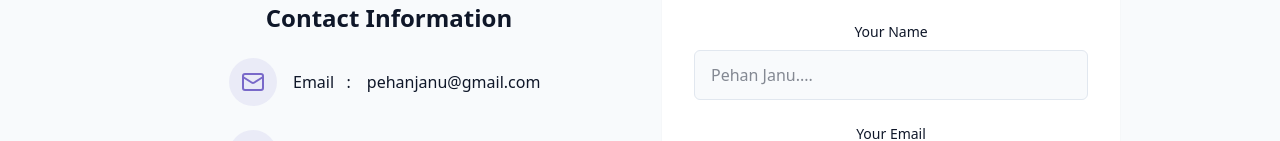
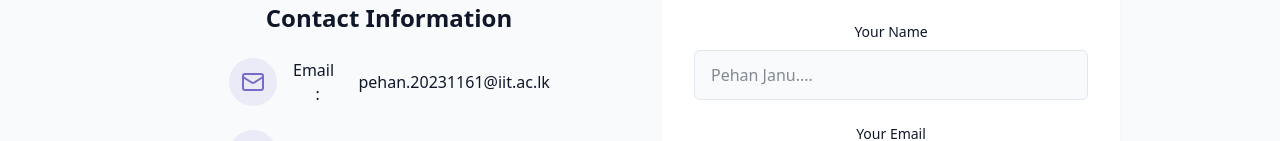
Before and after one commit to Pehan-janu/react-tailwind-portfolio, a React (Vite) app in the folder pehan-portfolio/: page / in a window 1280 px wide. Shown: the part 3096-3237 px from the top of the page. Built offline with nearby package versions, Linux system fonts and the light colour scheme.

Commit message:
Update Contact Section details

```diff
--- a/pehan-portfolio/src/components/ContactSection.jsx
+++ b/pehan-portfolio/src/components/ContactSection.jsx
@@ -64,10 +64,10 @@
                 </div>
                 <h4 className="font-medium">Email&nbsp;&nbsp; :</h4>
                 <a
-                  href="mailto:pehanjanu@gmail.com"
+                  href="mailto:pehan.20231161@iit.ac.lk"
                   className="text-muted-foreground hover:text-primary transition-colors"
                 >
-                  pehanjanu@gmail.com
+                  pehan.20231161@iit.ac.lk
                 </a>
               </div>
 
@@ -96,10 +96,10 @@
             <div className="pt-12 flex flex-col items-center">
               <h4 className="font-medium mb-4 text-center">Connect With Me</h4>
               <div className="flex space-x-6 text-2xl">
-                <a href="#" target="_blank"><Linkedin /></a>
-                <a href="#" target="_blank"><Instagram /></a>
-                <a href="#" target="_blank"><Github /></a>
-                <a href="#" target="_blank"><Facebook /></a>
+                <a href="https://www.linkedin.com/in/pehan-gunawardana/" target="_blank"><Linkedin /></a>
+                <a href="https://www.instagram.com/pehan_januka/" target="_blank"><Instagram /></a>
+                <a href="https://github.com/Pehan-janu" target="_blank"><Github /></a>
+                <a href="https://www.facebook.com/pehan.januka.1" target="_blank"><Facebook /></a>
               </div>
             </div>
           </div>
```
